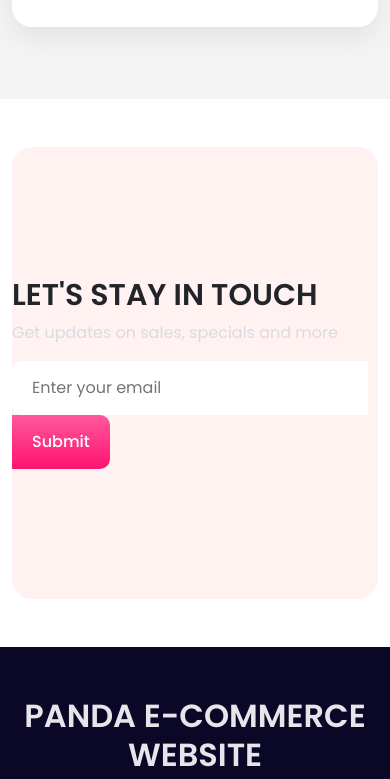
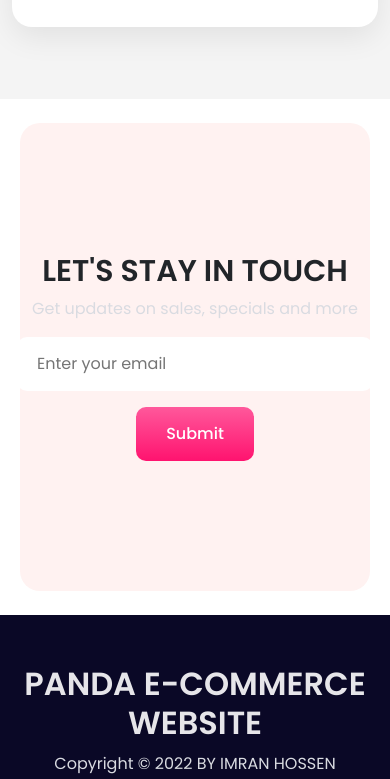
Before and after one commit to ImRanKhan81m/Panda-E-Commerce, a plain HTML site: page index.html in a window 390 px wide. Shown: the part 5173-5952 px from the top of the page. Drawn offline with nearby package versions, Linux system fonts and the light colour scheme.

Commit message:
responsive fixed

```diff
--- a/index.html
+++ b/index.html
@@ -263,14 +263,14 @@
                 </div>
     </section>
 
-    <section class="submit-section py-5">
+    <section class="submit-section py-lg-5 py-4 px-2">
         <div class="container">
-            <div class="submit-content d-flex justify-content-center align-items-center">
+            <div class="submit-content d-flex justify-content-center align-items-center px-4 text-center">
                 <div>
-                    <h2>LET'S STAY IN TOUCH</h2>
+                <h2>LET'S STAY IN TOUCH</h2>
                 <P>Get updates on sales, specials and more</P>
                 <input type="text" placeholder="Enter your email">
-                <button class="btn">Submit</button>
+                <button class="btn mt-3 mt-lg-0 mt-md-0 mt-sm-0">Submit</button>
                 </div>
             </div>
         </div>
--- a/style.css
+++ b/style.css
@@ -126,16 +126,16 @@ body{
 .submit-content input{
     padding: 15px 20px;
     border: none;
-    border-radius: 10px 0 0 10px;
+    border-radius: 10px;
 }
 .submit-content input:focus{
     outline: none;
 }
 .submit-content .btn{
-    padding: 15px 20px;
+    padding: 15px 30px;
     background: linear-gradient(180deg, #FF589B -0.01%, #FF136F 99.99%);
     border: none;
-    border-radius: 0 10px 10px 0;
+    border-radius:10px;
     color: white;
     font-size: 16px;
     font-weight: 500;
```
